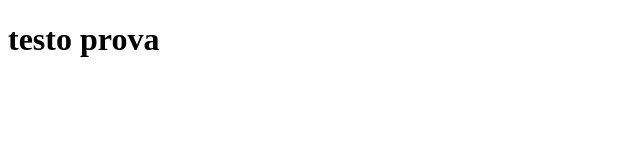
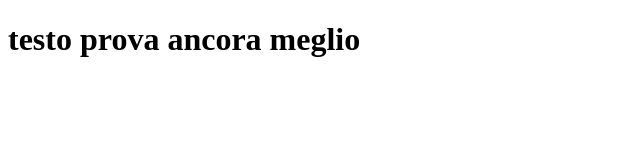
Before and after one commit to nikidash/devops_pipeline_esercizio_1, a plain HTML site: page index.html in a window 1280 px wide. Shown: the whole page, without its empty margins (0-640 px from the left). Drawn offline with Linux system fonts and the light colour scheme.

Commit message:
removed whitespace and edited text

```diff
--- a/index.html
+++ b/index.html
@@ -1,25 +1,13 @@
 <!DOCTYPE html>
-
 <html lang="en">
-
   <head>
-
     <meta charset="UTF-8" />
-
     <title>Titolo scheda</title>
-
     <meta name="viewport" content="width=device-width,initial-scale=1" />
-
     <meta name="description" content="" />
-
     <link rel="icon" href="favicon.png">
-
 </head>
-
 <body>
-
-  <h1>testo prova</h1>
-
+    <h1>testo prova ancora meglio</h1>
 </body>
-
 </html>
```
Lines whose indentation alone changed are shown as unchanged.
